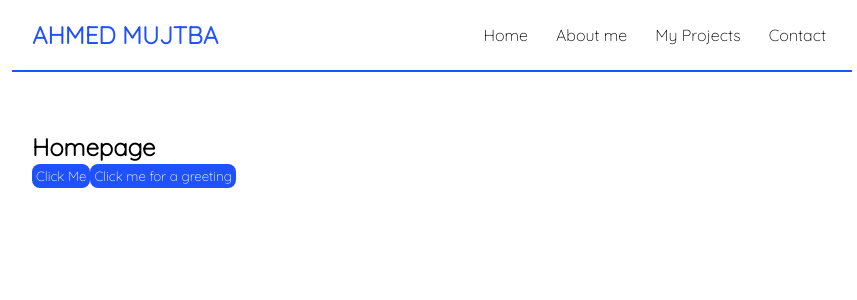
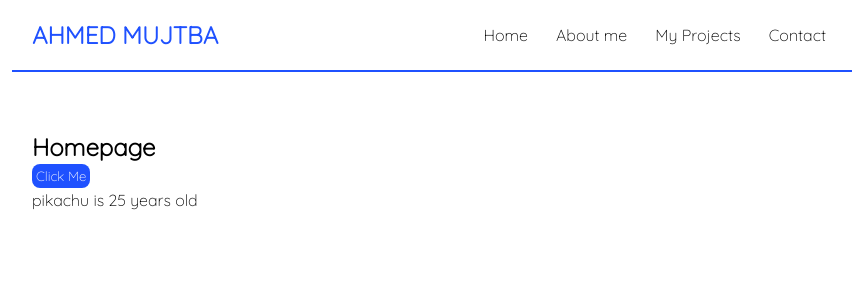
Before and after one commit to ahmedmujtba/react-blog, a React (Create React App) app in the folder react-blog/: page / in a window 1280 px wide. Shown: the top 300 px of the page, without its empty margins (208-1065 px from the left). Built offline with nearby package versions, Linux system fonts and the light colour scheme.

Commit message:
usestate practice

```diff
--- a/react-blog/src/Home.js
+++ b/react-blog/src/Home.js
@@ -1,21 +1,21 @@
+import { useState } from "react";
+
 const Home = () => {
+  const [name, setName] = useState("pikachu");
+  const [age, setAge] = useState(25);
+
   const handleClick = (e) => {
-    console.log("Ahmed says hello!", e.target);
+    setName("Ash");
+    setAge(30);
   };
-  const handleClickAgain = (name, e) => {
-    console.log("hello " + name, e);
-  };
+
   return (
     <div className="home">
       <h2>Homepage</h2>
       <button onClick={handleClick}>Click Me</button>
-      <button
-        onClick={(e) => {
-          handleClickAgain("john", e.target);
-        }}
-      >
-        Click me for a greeting
-      </button>
+      <p>
+        {name} is {age} years old
+      </p>
     </div>
   );
 };
```
